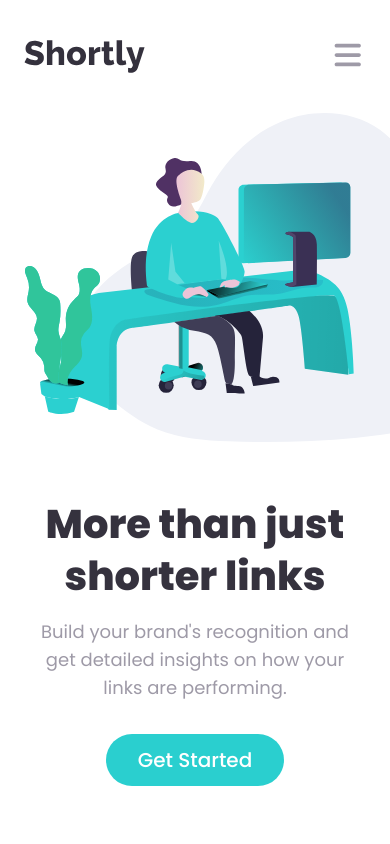
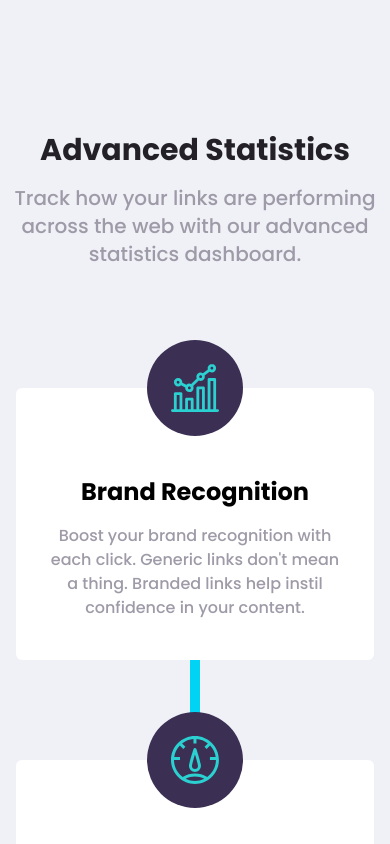
Before and after one commit to preetpalsinghkanda/URL-Shorter, a React (Vite) app: page / in a window 390 px wide. Shown: the top 844 px of the page. Built offline with nearby package versions, Linux system fonts and the light colour scheme.

Commit message:
maked AdvancedStatisticFull responsive

```diff
--- a/src/App.jsx
+++ b/src/App.jsx
@@ -11,7 +11,7 @@ const App = () => {
   return (
    <div className="flex items-center flex-col">
 
-  <div className="px-6 w-full">
+  {/* <div className="px-6 w-full">
     <NavBar />
   </div>
 
@@ -21,13 +21,13 @@ const App = () => {
 
 <div className="px-6 w-full">
 <Link/>
-</div>
+</div> */}
 
 
  <div className=" w-full">
 
-    {/* <AdvancedStatisticsFull />
-    <Promo /> */}
+    <AdvancedStatisticsFull />
+    {/* <Promo />  */}
   </div>
 
 </div>
--- a/src/Components/AdvancedStatistic.jsx
+++ b/src/Components/AdvancedStatistic.jsx
@@ -1,13 +1,16 @@
 import React from "react";
 
-
-const AdvancedStatistic = ({StatisticName , StatisticDiscription , StatisticImg}) => {
+const AdvancedStatistic = ({
+  StatisticName,
+  StatisticDiscription,
+  StatisticImg,
+}) => {
   return (
-    <div className="rounded-md max-w-sm pb-8 bg-[white] px-8 h-fit">
-      <div className="relative -top-12 p-6 bg-[#3b3054] w-fit rounded-full">
+    <div className="rounded-md max-w-sm pb-8 lg:mx-0 mx-4 bg-[white] px-8 h-fit">
+      <div className="relative -top-12 p-6 lg:mx-0 mx-auto bg-[#3b3054] w-fit rounded-full">
         <img src={StatisticImg} className="h-12" alt="" />
       </div>
-      <div className="relative -top-2 flex flex-col gap-4">
+      <div className="relative -top-2 flex flex-col gap-4 lg:text-start text-center">
         <h4 className="text-2xl font-[700]">{StatisticName}</h4>
         <p className="text-md font-[500] text-[#9e9aa7]">
           {StatisticDiscription}
--- a/src/Components/AdvancedStatisticsFull.jsx
+++ b/src/Components/AdvancedStatisticsFull.jsx
@@ -6,18 +6,20 @@ import brandRecognition from "../assets/icon-brand-recognition.svg";
 
 const AdvancedStatisticsFull = () => {
   return (
-    <div className="pt-55 mt-10 pb-30 w-full items-center flex justify-center bg-[#EFF1F7]">
-    <div className=" min-w-6xl max-w-6xl flex gap-30 flex-col items-center ">
+    <div className="pt-55 relative bottom-22 pb-30 w-full items-center flex justify-center bg-[#EFF1F7] ">
+      <div className=" max-w-6xl w-full mx-auto flex gap-30 flex-col items-center ">
         <div className="text-center flex gap-4 flex-col">
-        <h2 className="text-4xl font-[700] text-[#232127]">Advanced Statistics</h2>
-        <p className="text-xl font-[500] text-[#9e9aa7]">
+          <h2 className="lg:text-4xl text-3xl font-[700] text-[#232127]">
+            Advanced Statistics
+          </h2>
+          <p className="text-xl font-[500] text-[#9e9aa7] ">
             Track how your links are performing across the web with{" "}
-          <p className="block"></p> our advanced statistics dashboard.
+            <p className="sm:block hidden"></p> our advanced statistics dashboard.
           </p>
         </div>
 
-      <div className="relative flex gap-8 h-95 items-start">
-        <hr className="absolute top-1/2 left-0 w-full border-5 border-cyan-400" />
+        <div className="relative flex lg:gap-8 gap-25 h-auto lg:h-95 items-start flex-col lg:flex-row">
+          <hr className="absolute lg:top-1/2 left-1/2 -translate-x-1/2 lg:left-0 lg:translate-x-0 lg:w-full lg:h-auto w-0 h-full border-5 border-cyan-400" />
 
           <div className="self-start z-10">
             <AdvancedStatistic
@@ -50,7 +52,6 @@ const AdvancedStatisticsFull = () => {
           </div>
         </div>
       </div>
-
     </div>
   );
 };
--- a/src/Components/Link.jsx
+++ b/src/Components/Link.jsx
@@ -4,7 +4,7 @@ import shortenBg from "../assets/bg-shorten-desktop.svg";
 
 const Link = () => {
   return (
-    <div className=" mx-auto mt-20 shorten rounded-xl max-w-6xl relative sm:flex-row flex-col flex justify-between sm:py-14 p-7 sm:px-16 gap-6">
+    <div className=" mx-auto z-20 lg:mt-0 mt-20 shorten rounded-xl max-w-6xl relative sm:flex-row flex-col flex justify-between sm:py-14 p-7 sm:px-16 gap-6">
       <input
         type="text"
         placeholder="Shorten a line here..."
```
Lines whose indentation alone changed are shown as unchanged.
